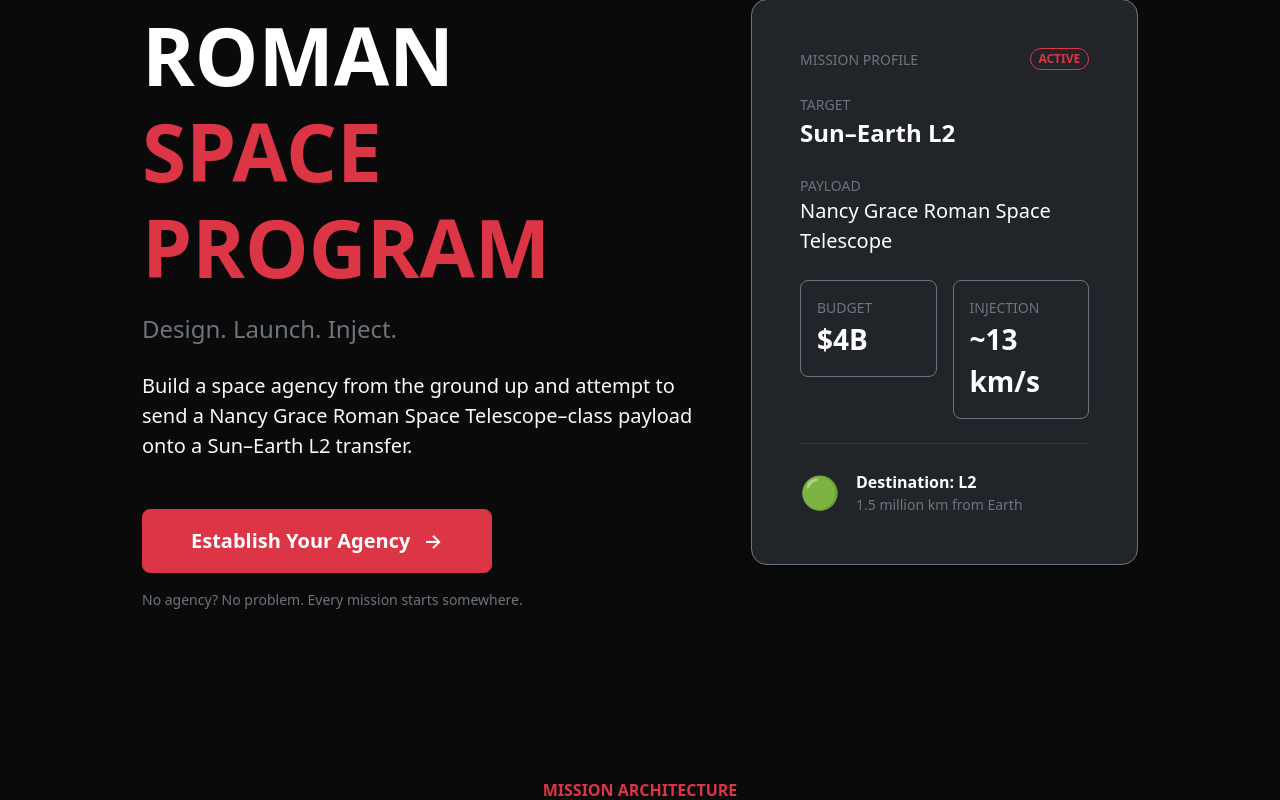
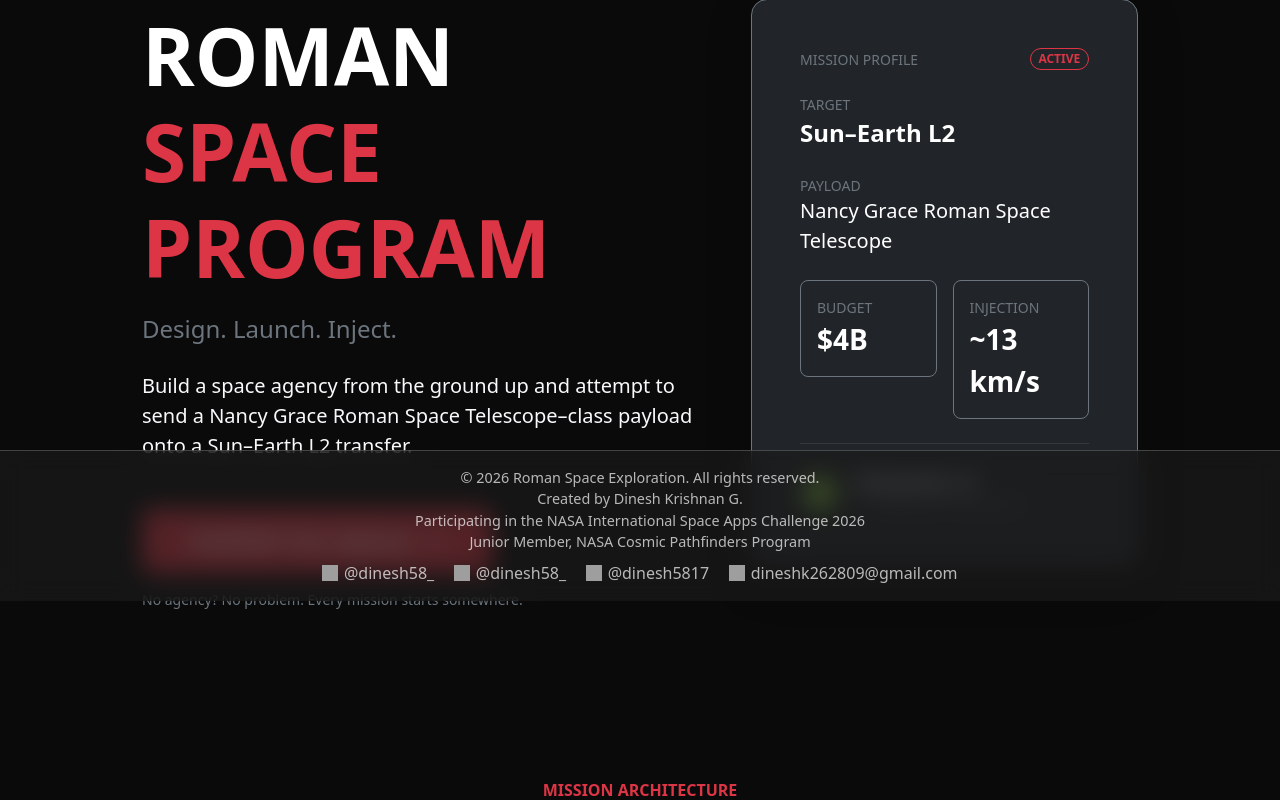
Before and after one commit to dinesh5817/roman-space-program, a FastAPI app: page / in a window 1280 px wide. Shown: the part 199-999 px from the top of the page. Run offline with FastAPI, Linux system fonts and the light colour scheme; grey boxes are pictures that could not be loaded.

Commit message:
Added footer

```diff
--- a/static/main.css
+++ b/static/main.css
@@ -36,6 +36,54 @@ body {
     background: var(--bg-main);
     color: var(--text-primary);
     font-weight: 500;
+    padding-bottom: 190px;
+}
+
+.site-footer {
+    box-sizing: border-box;
+    position: fixed;
+    z-index: 1030;
+    bottom: 0;
+    left: 0;
+    width: 100%;
+    padding: 16px;
+    border-top: 1px solid hsla(0, 0%, 100%, 0.2);
+    background-color: hsla(0, 0%, 10%, 0.7);
+    -webkit-backdrop-filter: blur(2px);
+    backdrop-filter: blur(12px);
+    color: hsla(0, 0%, 100%, 0.7);
+    text-align: center;
+}
+
+.site-footer p {
+    margin: 0;
+    font-size: 0.9rem;
+}
+
+.site-footer .socialLinks {
+    display: flex;
+    flex-wrap: wrap;
+    justify-content: center;
+    gap: 0.5rem 1.25rem;
+    margin-top: 0.5rem;
+}
+
+.site-footer .socialLinks a {
+    display: inline-flex;
+    align-items: center;
+    gap: 0.35rem;
+    color: inherit;
+    text-decoration: none;
+}
+
+.site-footer .socialLinks a:hover {
+    color: #fff;
+    text-decoration: underline;
+}
+
+.site-footer .socialLinks img {
+    width: 1rem;
+    height: 1rem;
 }
 
 .flight-console {
--- a/templates/layout.html
+++ b/templates/layout.html
@@ -28,6 +28,31 @@
         {% block content %}{% endblock %}
     </main>
 
+    <footer class="site-footer">
+        <p>&copy; 2026 Roman Space Exploration. All rights reserved.</p>
+        <p class="credits">Created by Dinesh Krishnan G.</p>
+        <p class="credits">Participating in the NASA International Space Apps Challenge 2026</p>
+        <p class="credits">Junior Member, NASA Cosmic Pathfinders Program</p>
+        <nav class="socialLinks" aria-label="Contact and social profiles">
+            <a href="https://x.com/dinesh58_" target="_blank" rel="noopener noreferrer">
+                <img src="https://cdn.simpleicons.org/x/ffffff" alt="">
+                <span>@dinesh58_</span>
+            </a>
+            <a href="https://www.instagram.com/dinesh58_" target="_blank" rel="noopener noreferrer">
+                <img src="https://cdn.simpleicons.org/instagram/ffffff" alt="">
+                <span>@dinesh58_</span>
+            </a>
+            <a href="https://github.com/dinesh5817" target="_blank" rel="noopener noreferrer">
+                <img src="https://cdn.simpleicons.org/github/ffffff" alt="">
+                <span>@dinesh5817</span>
+            </a>
+            <a href="mailto:dineshk262809@gmail.com">
+                <img src="https://cdn.simpleicons.org/gmail/ffffff" alt="">
+                <span>dineshk262809@gmail.com</span>
+            </a>
+        </nav>
+    </footer>
+
     <script src="https://cdn.jsdelivr.net/npm/bootstrap@5.3.3/dist/js/bootstrap.bundle.min.js"></script>
 </body>
 </html>
```
